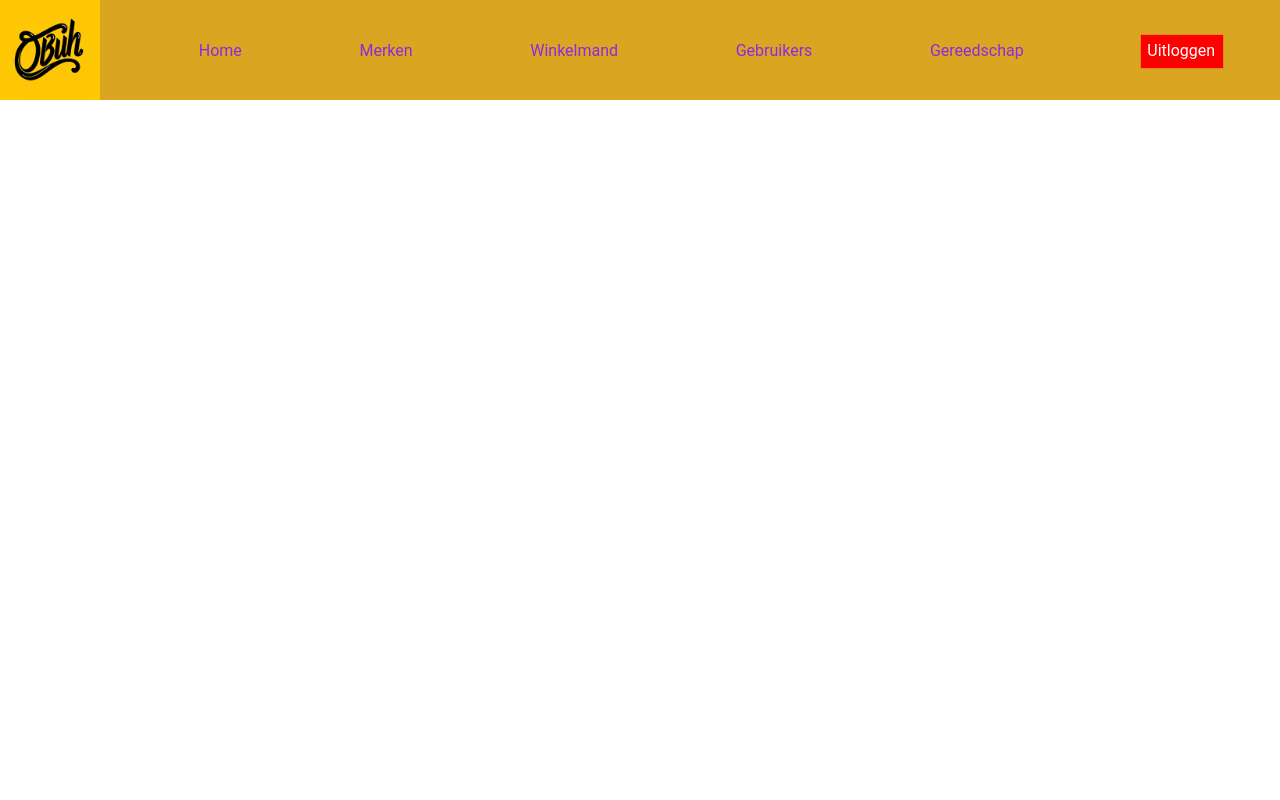
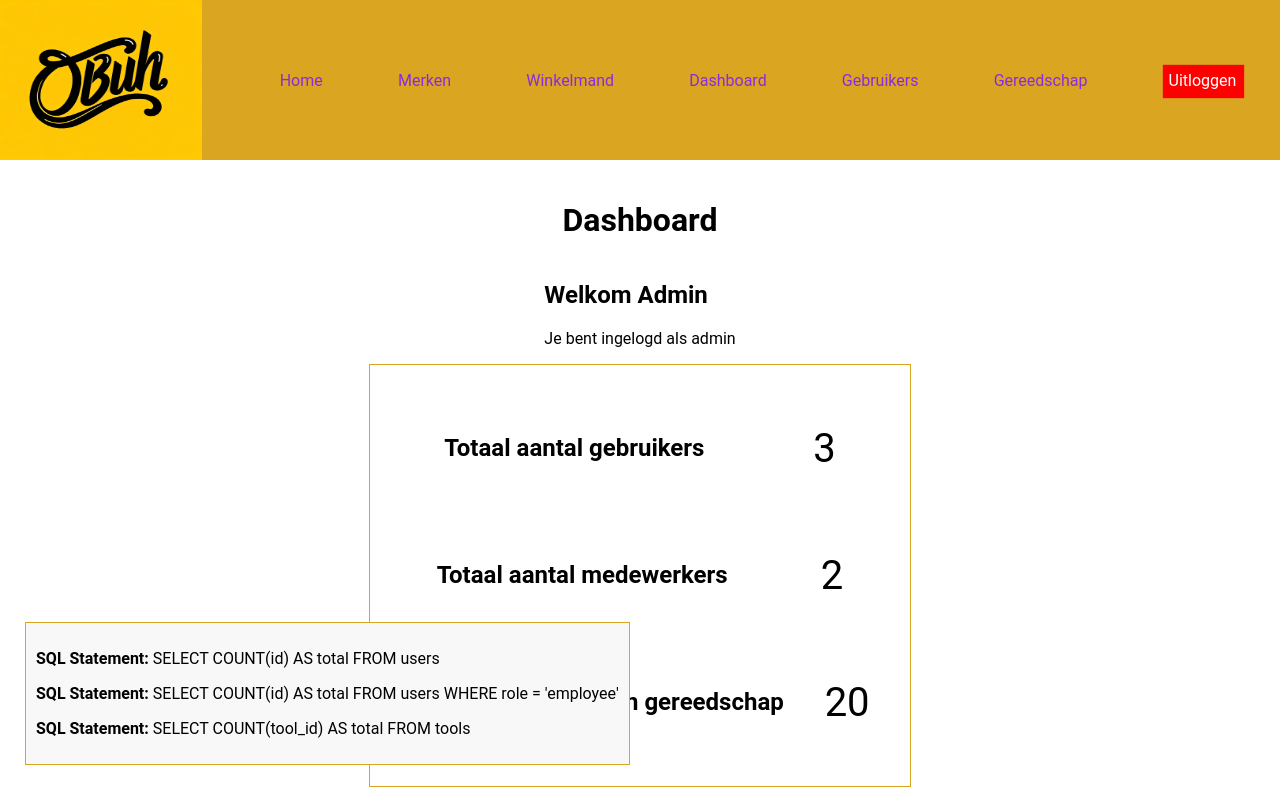
Before and after one commit to tr2605/tools4ever-new, a PHP site: page /dashboard.php in a window 1280 px wide. Run offline with PHP 8.4, Linux system fonts and the light colour scheme; a user stored in the database is signed in; data comes from the database, SQL or seed files in the repository; data that the repository does not hold is empty; some web fonts are replaced.

Commit message:
stijling. foto's querys... a lot done

```diff
--- a/www/css/style.css
+++ b/www/css/style.css
@@ -5,14 +5,17 @@ html, body{
 }
 
 header img {
-    width: 100px;
-    height: 100px;
+    width: 240px;
+    height: 160px;
 }
 
 header {
     background-color: goldenrod;
     width: 100%;
     display: flex;
+    position: fixed;
+    top: 0;
+    z-index: 9999;
 }
 
 header nav{
@@ -73,6 +76,7 @@ header nav ul li a:hover{
 }
 
 
+
 main{
     margin-top: 10px;
 }
@@ -96,6 +100,14 @@ main .container{
     box-sizing: border-box; /* Include padding and border in element's total width and height */
     border: 1px solid black;
     padding: 5px;
+}
+
+.container .product img{
+    width: 100%;
+    height: 200px;
+    object-fit: contain;
+
+
 }
 
 .container .product a{
@@ -216,3 +228,51 @@ form label{
     color: blue;
     font-weight: bold;
 }
+
+main{
+    display: flex;
+    justify-content: center;
+    align-items: center;
+    flex-direction: column;
+    position: relative;
+    top: 170px;
+    /*  */
+}
+
+main .container{
+    width: 100%;
+}
+
+main .container form{
+    padding:20px;
+    box-shadow: 1px 1px 1px 1px goldenrod;
+
+}
+
+main .container form div{
+    margin-bottom: 20px;
+}
+
+.card{
+    display: flex;
+    justify-content: center;
+    align-items: center;
+    flex-direction: column;
+    margin: 0px;
+    padding:20px;
+    border:1px solid goldenrod;
+    width: 500px;
+}
+
+.card p{
+    font-size: 40px;
+}
+
+.card-group{
+    width: 100%;
+    display: flex;
+    flex-direction: row ;
+    align-items: center;
+    justify-content: space-around;
+
+}
--- a/www/dashboard.php
+++ b/www/dashboard.php
@@ -14,7 +14,64 @@ if ($_SESSION['role'] != 'admin') {
     exit;
 }
 
-
 require 'header.php';
 
-$sql = "SELECT * FROM users JOIN user_settings ON user_settings.user_id = users.id WHERE users.id =  1";
+// $sql = "SELECT * FROM users JOIN user_settings ON user_settings.user_id = users.id WHERE users.id =  1";
+
+require 'database.php';
+
+// $sql = "SELECT COUNT(id) AS total_users,
+//                SUM(CASE WHEN role = 'employee' THEN 1 ELSE 0 END) AS total_employees
+//         FROM users";
+// $result = mysqli_query($conn, $sql);
+// $data = mysqli_fetch_assoc($result);
+
+$sql = [];
+$query = "SELECT COUNT(id) AS total FROM users";
+$result = mysqli_query($conn, $query);
+$users = mysqli_fetch_assoc($result);
+
+array_push($sql, $query);
+
+$query = "SELECT COUNT(id) AS total FROM users WHERE role = 'employee'";
+$result = mysqli_query($conn, $query);
+$employees = mysqli_fetch_assoc($result);
+array_push($sql, $query);
+
+$query = "SELECT COUNT(tool_id) AS total FROM tools";
+$result = mysqli_query($conn, $query);
+$tools = mysqli_fetch_assoc($result);
+array_push($sql, $query);
+
+
+?>
+
+<main class="dashboard">
+    <h1>Dashboard</h1>
+    <div class="container">
+        <div class="row">
+            <div class="col-12">
+                <h2>Welkom <?php echo $_SESSION['firstname'] ?></h2>
+                <p>Je bent ingelogd als <?php echo $_SESSION['role'] ?></p>
+            </div>
+        </div>
+    </div>
+    <div class="container">
+        <div class="card">
+            <div class="card-group">
+                <h2 for="">Totaal aantal gebruikers</h2>
+                <p><?php echo $users['total'] ?></p>
+            </div>
+            <div class="card-group">
+                <h2 for="">Totaal aantal medewerkers</h2>
+                <p><?php echo $employees['total'] ?></p>
+            </div>
+            <div class="card-group">
+                <h2 for="">Totaal aantal soorten gereedschap</h2>
+                <p><?php echo $tools['total'] ?></p>
+            </div>
+        </div>
+    </div>
+</main>
+
+<?php require 'footer.php' ?>
--- a/www/footer.php
+++ b/www/footer.php
@@ -1,6 +1,14 @@
 <?php if (isset($sql)) : ?>
     <div class="sql-statement">
-        <p><strong>SQL Statement: </strong><span id="sql-statement"><?php echo htmlspecialchars($sql); ?></span></p>
+        <?php if (!is_array($sql)) : ?>
+            <p><strong>SQL Statement: </strong><span id="sql-statement"><?php echo htmlspecialchars($sql); ?></span></p>
+        <?php else : ?>
+            <?php foreach ($sql as $s) : ?>
+
+                <p><strong>SQL Statement: </strong><span class="sql-statements"><?php echo htmlspecialchars($s); ?></span></p>
+
+            <?php endforeach; ?>
+        <?php endif; ?>
     </div>
 <?php endif; ?>
 <script src="js/script.js"></script>
--- a/www/header.php
+++ b/www/header.php
@@ -19,6 +19,7 @@
                 <li><a href="">Merken</a></li>
                 <li><a href="">Winkelmand</a></li>
                 <?php if (isset($_SESSION['user_id'])) : ?>
+                    <li><a href="dashboard.php">Dashboard</a></li>
                     <li class="dropdown">
                         <a href="">Gebruikers</a>
                         <div class="dropdown-content">
--- a/www/index.php
+++ b/www/index.php
@@ -16,7 +16,7 @@ require 'header.php';
         <!-- show products here -->
         <?php foreach ($tools as $tool) : ?>
             <div class="product">
-                <img src="<?php echo isset($tool['image']) ? 'images/' . $tool['image'] : 'https://placehold.co/200' ?>" alt="<?php echo $tool['tool_name'] ?>">
+                <img src="<?php echo isset($tool['tool_image']) ? 'images/' . $tool['tool_image'] : 'https://placehold.co/200' ?>" alt="<?php echo $tool['tool_name'] ?>">
                 <h3><?php echo $tool['tool_name'] ?></h3>
                 <p><?php echo $tool['tool_category'] ?></p>
                 <p>€ <?php echo $tool['tool_price'] ?></p>
--- a/www/tool_detail.php
+++ b/www/tool_detail.php
@@ -15,7 +15,7 @@ require 'header.php';
     <div class="container">
         <?php if (isset($tool)) : ?>
             <div class="product-detail">
-                <img src="<?php echo isset($tool['image']) ? 'images/' . $tool['image'] : 'https://placehold.co/200' ?>" alt="<?php echo $tool['tool_name'] ?>">
+                <img src="<?php echo isset($tool['tool_image']) ? 'images/' . $tool['tool_image'] : 'https://placehold.co/200' ?>" alt="<?php echo $tool['tool_name'] ?>">
                 <h3><?php echo $tool['tool_name'] ?></h3>
                 <p><?php echo $tool['tool_category'] ?></p>
                 <p>€ <?php echo $tool['tool_price'] ?></p>
```
Also changed, not shown: www/login.php (+21 -15 lines), www/images/boormachine.png (added), www/images/cirkelzaag.webp (added), www/images/combinatietang.jpeg (added), www/images/haakse_slijper.jpeg (added), www/images/hamer.jpeg (added), www/images/moersleutelset.avif (added), www/images/multimeter.jpeg (added), www/images/rolmaat.jpg (added), www/images/schroevendraaierset.webp (added), www/images/schuurmachine.avif (added), www/images/slijpmachine.avif (added), www/images/waterpas.jpeg (added).
